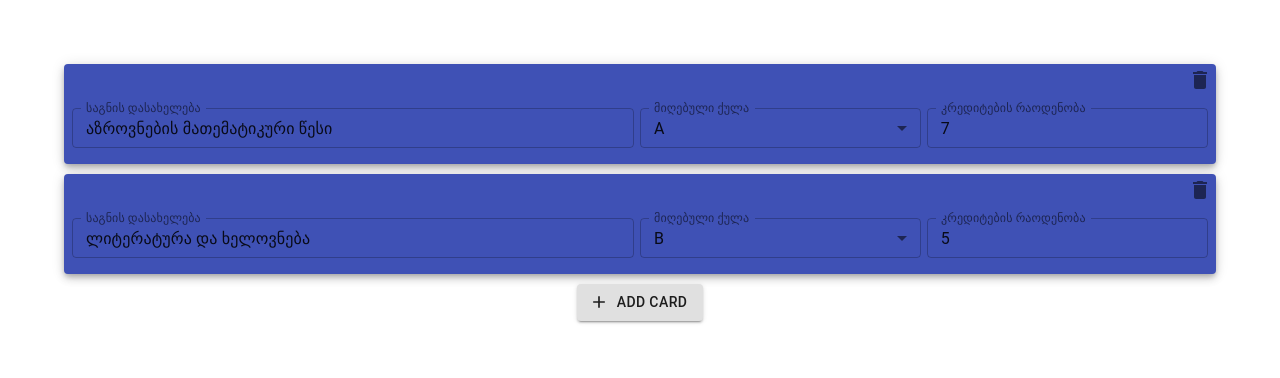
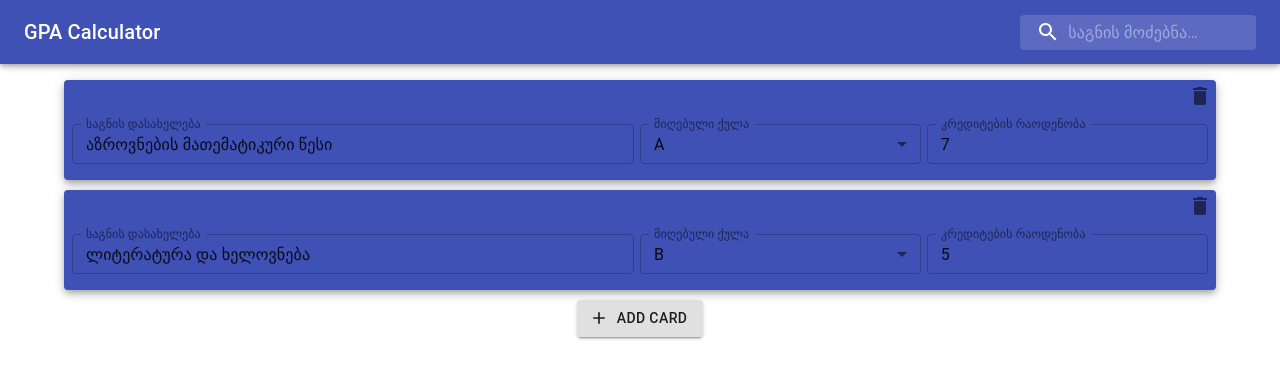
Before and after one commit to lnadi17/gpa-calculator, a React (Create React App) app: page / in a window 1280 px wide. Shown: the top 378 px of the page. Built offline with nearby package versions, Linux system fonts and the light colour scheme.

Commit message:
Add simple header

```diff
--- a/src/App.js
+++ b/src/App.js
@@ -7,6 +7,7 @@ import {useTransition, animated} from 'react-spring';
 import Box from '@material-ui/core/Box';
 import {makeStyles} from "@material-ui/core/styles";
 import {DragDropContext, Draggable, Droppable} from "react-beautiful-dnd";
+import Header from "./Header";
 
 const useStyles = makeStyles(theme => ({
     addButton: {
@@ -141,7 +142,8 @@ function App() {
 
     return (
         <div className="app">
-            <Box className="cards" m="5%" textAlign="center">
+            <Header/>
+            <Box className="cards" m="5%" mt="80px" textAlign="center">
                 <DragDropContext onDragEnd={onDragEndHandler}>
                     <Droppable droppableId="droppable">
                         {(provided, snapshot) => (
--- /dev/null
+++ b/src/Header.js
@@ -0,0 +1,91 @@
+import React from 'react';
+import {AppBar, fade, InputBase, Toolbar, Typography} from "@material-ui/core";
+import {makeStyles} from "@material-ui/core/styles";
+import SearchIcon from "@material-ui/icons/Search"
+
+const useStyles = makeStyles((theme) => ({
+    root: {
+        flexGrow: 1,
+    },
+    menuButton: {
+        marginRight: theme.spacing(2),
+    },
+    title: {
+        flexGrow: 1,
+        display: 'none',
+        [theme.breakpoints.up('sm')]: {
+            display: 'block',
+        },
+    },
+    search: {
+        position: 'relative',
+        borderRadius: theme.shape.borderRadius,
+        backgroundColor: fade(theme.palette.common.white, 0.15),
+        '&:hover': {
+            backgroundColor: fade(theme.palette.common.white, 0.25),
+        },
+        marginLeft: 0,
+        width: '100%',
+        [theme.breakpoints.up('sm')]: {
+            marginLeft: theme.spacing(1),
+            width: 'auto',
+        },
+    },
+    searchIcon: {
+        padding: theme.spacing(0, 2),
+        height: '100%',
+        position: 'absolute',
+        pointerEvents: 'none',
+        display: 'flex',
+        alignItems: 'center',
+        justifyContent: 'center',
+    },
+    inputRoot: {
+        color: 'inherit',
+        display: 'flex'
+    },
+    inputInput: {
+        padding: theme.spacing(1, 1, 1, 0),
+        // vertical padding + font size from searchIcon
+        paddingLeft: `calc(1em + ${theme.spacing(4)}px)`,
+        transition: theme.transitions.create('width'),
+        width: '100%',
+        [theme.breakpoints.up('sm')]: {
+            width: '20ch',
+            '&:focus': {
+                width: '30ch',
+            },
+        },
+    },
+}));
+
+
+function Header(props) {
+    const classes = useStyles();
+    return (
+        <div className={classes.root}>
+            <AppBar>
+                <Toolbar>
+                    <Typography className={classes.title} variant="h6" noWrap>
+                        GPA Calculator
+                    </Typography>
+                    <div className={classes.search}>
+                        <div className={classes.searchIcon}>
+                            <SearchIcon/>
+                        </div>
+                        <InputBase
+                            placeholder="საგნის მოძებნა…"
+                            classes={{
+                                root: classes.inputRoot,
+                                input: classes.inputInput,
+                            }}
+                            inputProps={{'aria-label': 'search'}}
+                        />
+                    </div>
+                </Toolbar>
+            </AppBar>
+        </div>
+    );
+}
+
+export default Header;
```
